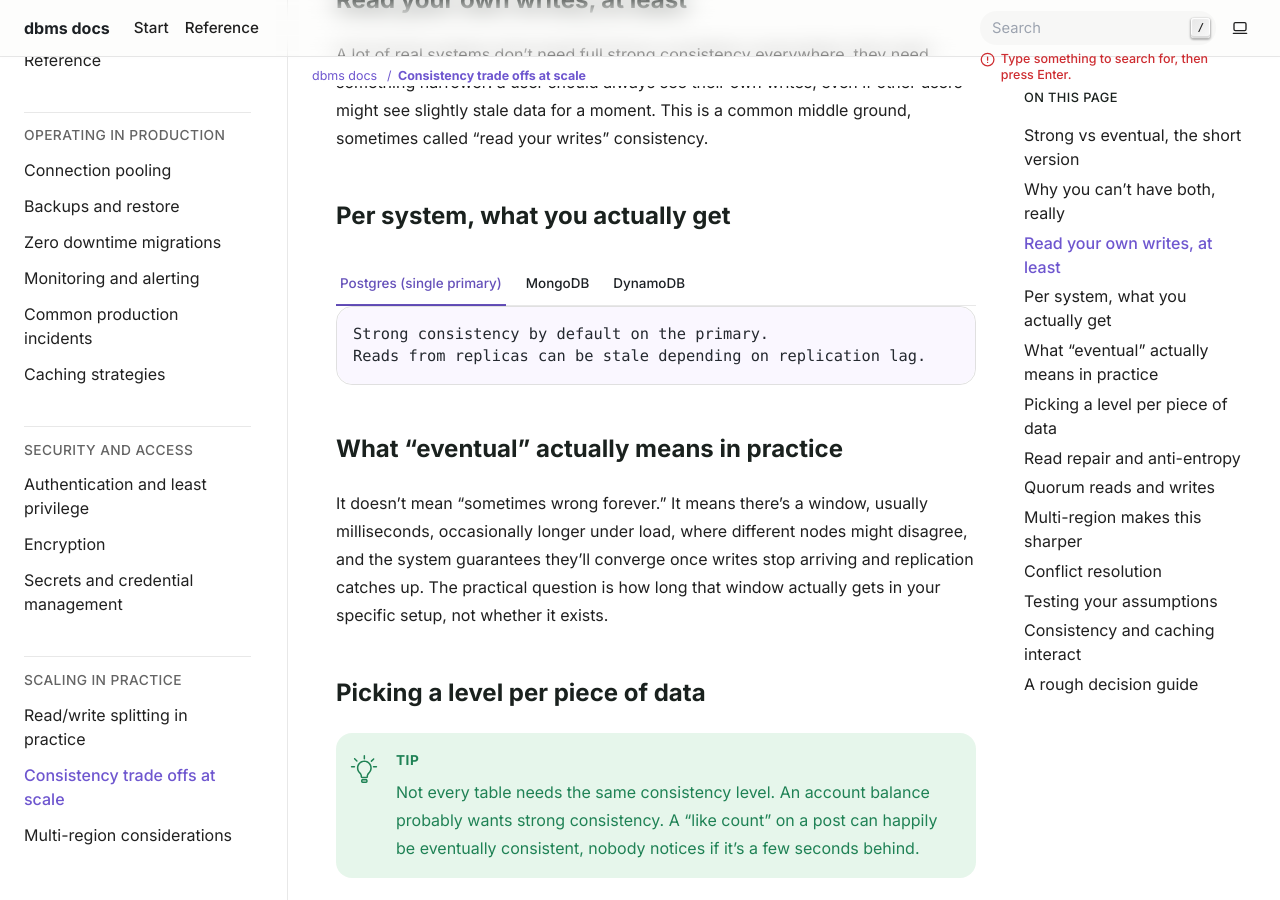
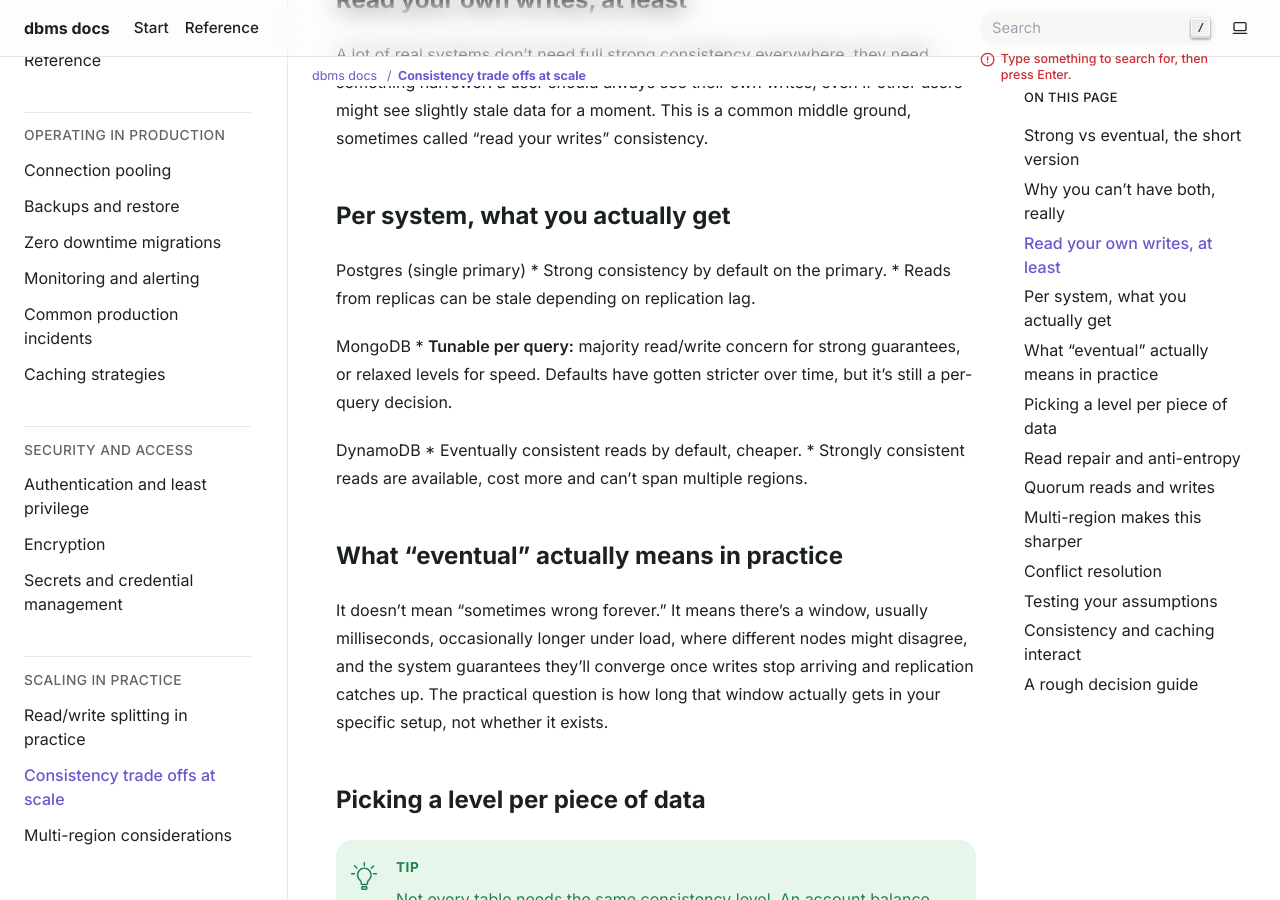
Before and after one commit to musix787-sketch/databases, a Sphinx documentation site: the page built from source/consistency-tradeoffs-at-scale.rst, in a window 1280 px wide and 900 px high, scrolled down 977 px. Built offline with Sphinx 7.4.7, drawn with Linux system fonts in a browser that asks for light colours; some of the changed lines change nothing that is shown.

Commit message:
Update consistency-tradeoffs-at-scale.rst

```diff
--- a/source/consistency-tradeoffs-at-scale.rst
+++ b/source/consistency-tradeoffs-at-scale.rst
@@ -54,30 +54,16 @@ common middle ground, sometimes called "read your writes" consistency.
 Per system, what you actually get
 ----------------------------------------
 
-.. tab-set::
+Postgres (single primary)
+* Strong consistency by default on the primary.
+* Reads from replicas can be stale depending on replication lag.
 
-   .. tab-item:: Postgres (single primary)
+MongoDB
+* **Tunable per query:** majority read/write concern for strong guarantees, or relaxed levels for speed. Defaults have gotten stricter over time, but it's still a per-query decision.
 
-      .. code-block:: text
-
-         Strong consistency by default on the primary.
-         Reads from replicas can be stale depending on replication lag.
-
-   .. tab-item:: MongoDB
-
-      .. code-block:: text
-
-         Tunable per query: majority read/write concern for strong
-         guarantees, or relaxed levels for speed. Defaults have gotten
-         stricter over time, but it's still a per-query decision.
-
-   .. tab-item:: DynamoDB
-
-      .. code-block:: text
-
-         Eventually consistent reads by default, cheaper.
-         Strongly consistent reads are available, cost more and can't
-         span multiple regions.
+DynamoDB
+* Eventually consistent reads by default, cheaper.
+* Strongly consistent reads are available, cost more and can't span multiple regions.
 
 .. _what-eventual-means:
 
```
